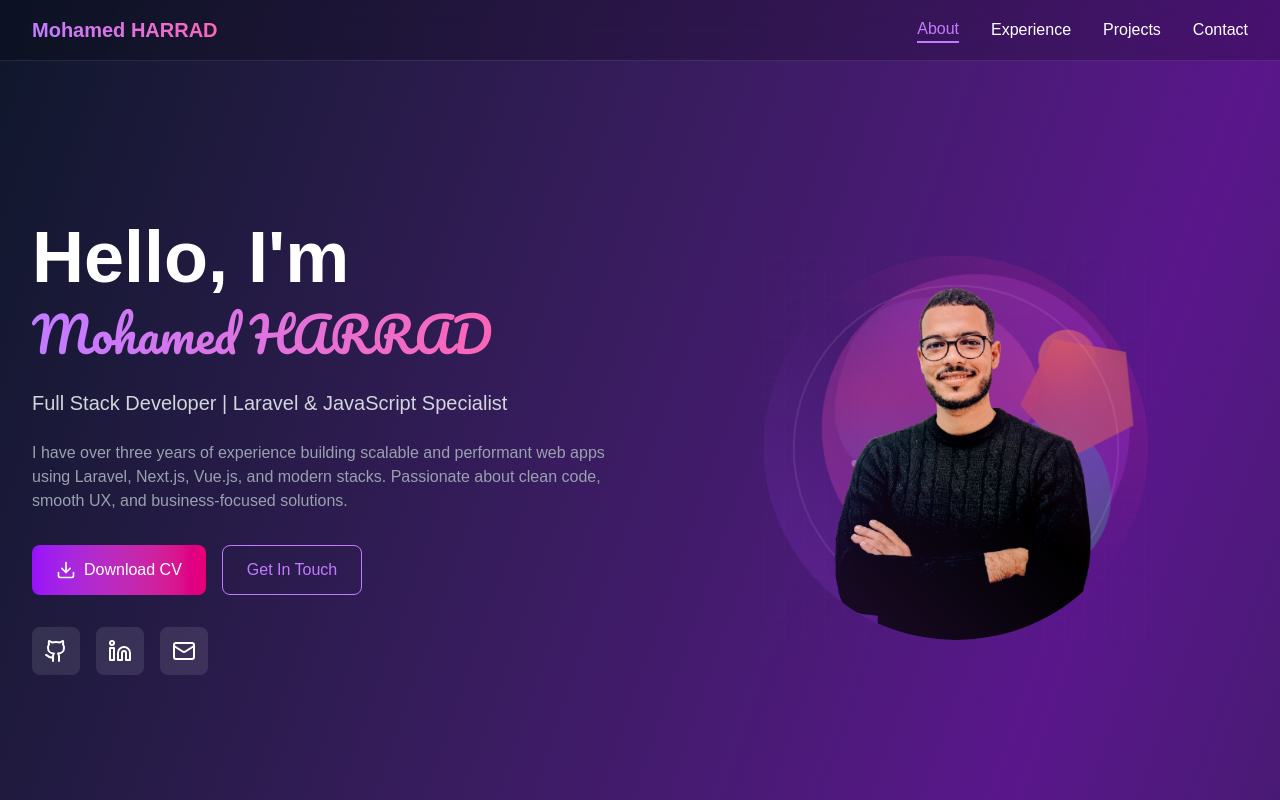
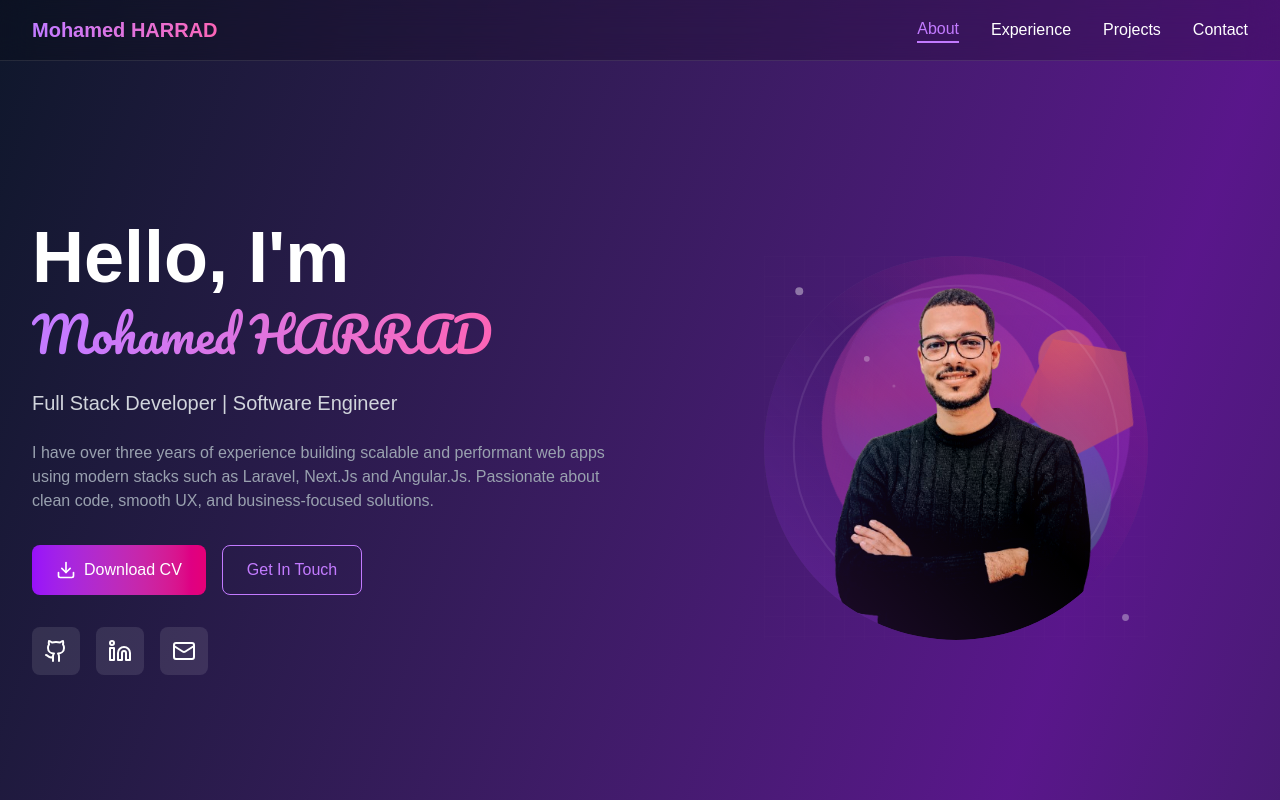
Before and after one commit to Medharrad/my_portfolio, a Next.js app: page / in a window 1280 px wide. Shown: the top 800 px of the page. Built offline with nearby package versions, Linux system fonts and the light colour scheme.

Commit message:
update bio and use cursor pointer for buttons

```diff
--- a/src/app/page.tsx
+++ b/src/app/page.tsx
@@ -131,7 +131,7 @@
           <div className="flex justify-between items-center py-4">
             <button
               type="button"
-              className="text-xl font-bold bg-gradient-to-r from-purple-400 to-pink-400 bg-clip-text text-transparent focus:outline-none"
+              className="text-xl font-bold bg-gradient-to-r from-purple-400 to-pink-400 bg-clip-text text-transparent focus:outline-none cursor-pointer"
               onClick={() => scrollToSection('about')}
             >
               Mohamed HARRAD
@@ -141,7 +141,7 @@
                 <button
                   key={section}
                   onClick={() => scrollToSection(section)}
-                  className={`capitalize transition-all duration-300 ${activeSection === section
+                  className={`capitalize cursor-pointer transition-all duration-300 ${activeSection === section
                     ? 'text-purple-400 border-b-2 border-purple-400'
                     : 'hover:text-purple-300'
                     }`}
@@ -190,10 +190,10 @@
 
               </h1>
               <p className="text-xl text-gray-300 mb-6">
-                Full Stack Developer | Laravel & JavaScript Specialist
+                Full Stack Developer | Software Engineer
               </p>
               <p className="text-gray-400 mb-8">
-                I have over three years of experience building scalable and performant web apps using Laravel, Next.js, Vue.js, and modern stacks. Passionate about clean code, smooth UX, and business-focused solutions.
+                I have over three years of experience building scalable and performant web apps using modern stacks such as Laravel, Next.Js and Angular.Js. Passionate about clean code, smooth UX, and business-focused solutions.
               </p>
               <div className="flex flex-wrap gap-4 mb-8">
                 <a
@@ -206,7 +206,7 @@
                 </a>
                 <button
                   onClick={() => scrollToSection('contact')}
-                  className="px-6 py-3 border border-purple-400 text-purple-400 rounded-lg hover:bg-purple-400 hover:text-white transition-all duration-300"
+                  className="px-6 py-3 border border-purple-400 cursor-pointer text-purple-400 rounded-lg hover:bg-purple-400 hover:text-white transition-all duration-300"
                 >
                   Get In Touch
                 </button>
@@ -225,29 +225,50 @@
             </div>
             <div className="relative flex items-center justify-center w-96 h-96 mx-auto overflow-hidden">
               {/* Floating particles */}
-              {[...Array(8)].map((_, i) => (
+              {useMemo(() => {
+                // Generate deterministic random values for hydration safety
+                const particles = Array.from({ length: 8 }, (_, i) => {
+                  // Use a seeded pseudo-random function for deterministic values
+                  const seed = i * 12345;
+                  const pseudoRandom = (min: number, max: number) => {
+                    // Simple LCG for deterministic "random"
+                    const a = 1664525, c = 1013904223, m = 2 ** 32;
+                    let val = (seed * a + c) % m;
+                    return min + (val / m) * (max - min);
+                  };
+                  return {
+                    x: [0, pseudoRandom(-100, 100)],
+                    y: [0, pseudoRandom(-100, 100)],
+                    duration: 4 + pseudoRandom(0, 3),
+                    delay: pseudoRandom(0, 2),
+                    left: `${20 + pseudoRandom(0, 60)}%`,
+                    top: `${20 + pseudoRandom(0, 60)}%`,
+                  };
+                });
+                return particles.map((p, i) => (
                   <motion.div
                     key={i}
                     className="absolute w-2 h-2 bg-white/40 rounded-full"
                     animate={{
-                    x: [0, Math.random() * 200 - 100],
-                    y: [0, Math.random() * 200 - 100],
+                      x: p.x,
+                      y: p.y,
                       scale: [0, 1, 0],
                       opacity: [0, 1, 0]
                     }}
                     transition={{
                       repeat: Infinity,
-                    duration: 4 + Math.random() * 3,
-                    delay: Math.random() * 2,
+                      duration: p.duration,
+                      delay: p.delay,
                       ease: "easeInOut"
                     }}
                     style={{
-                    left: `${20 + Math.random() * 60}%`,
-                    top: `${20 + Math.random() * 60}%`,
+                      left: p.left,
+                      top: p.top,
                       zIndex: 2
                     }}
                   />
-              ))}
+                ));
+              }, [])}
 
               {/* Main animated background shapes */}
               <motion.div
```
Also changed, not shown: src/app/thank-you/page.tsx (line endings or trailing spaces). Lines whose indentation alone changed are shown as unchanged.
